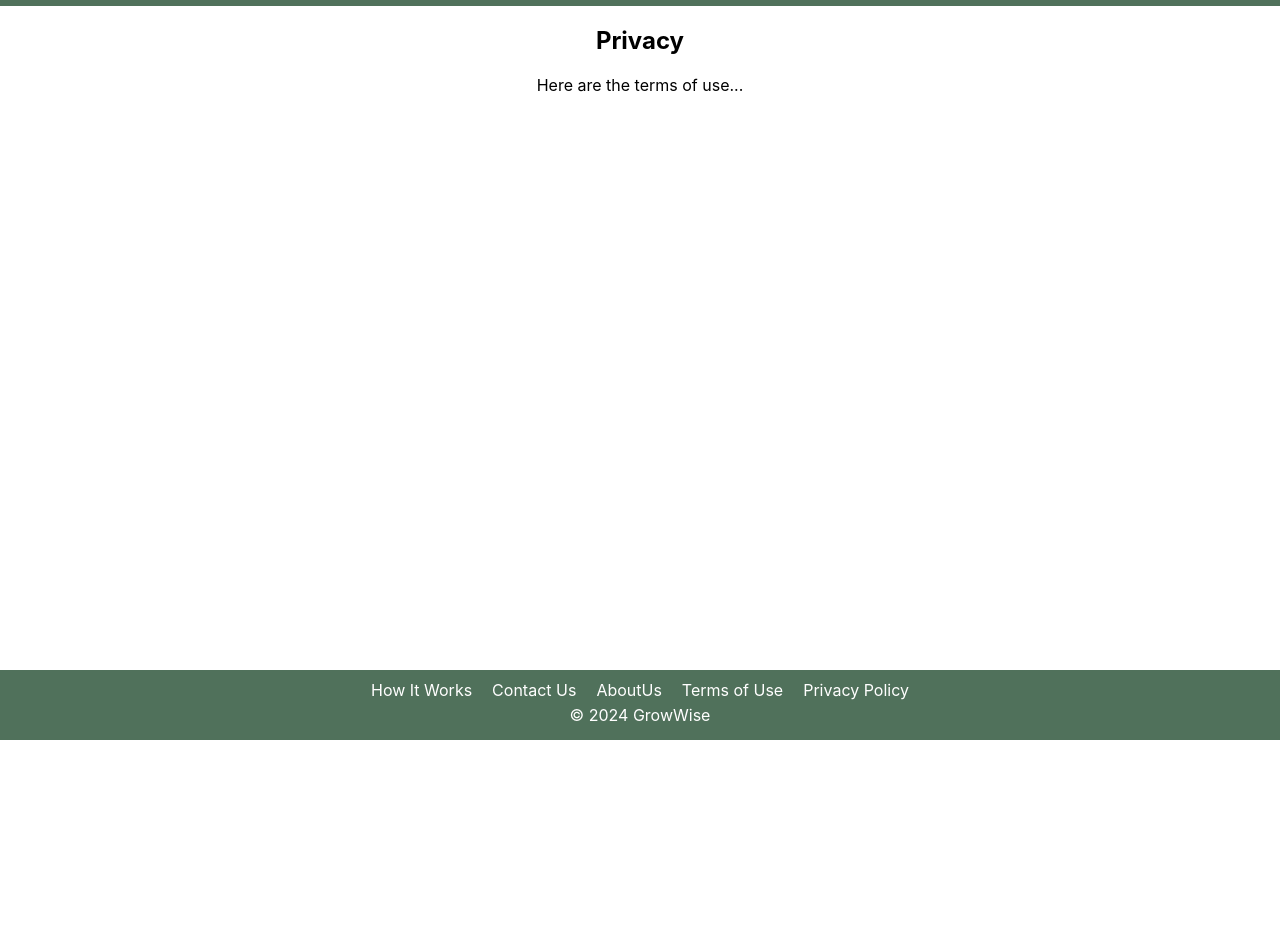
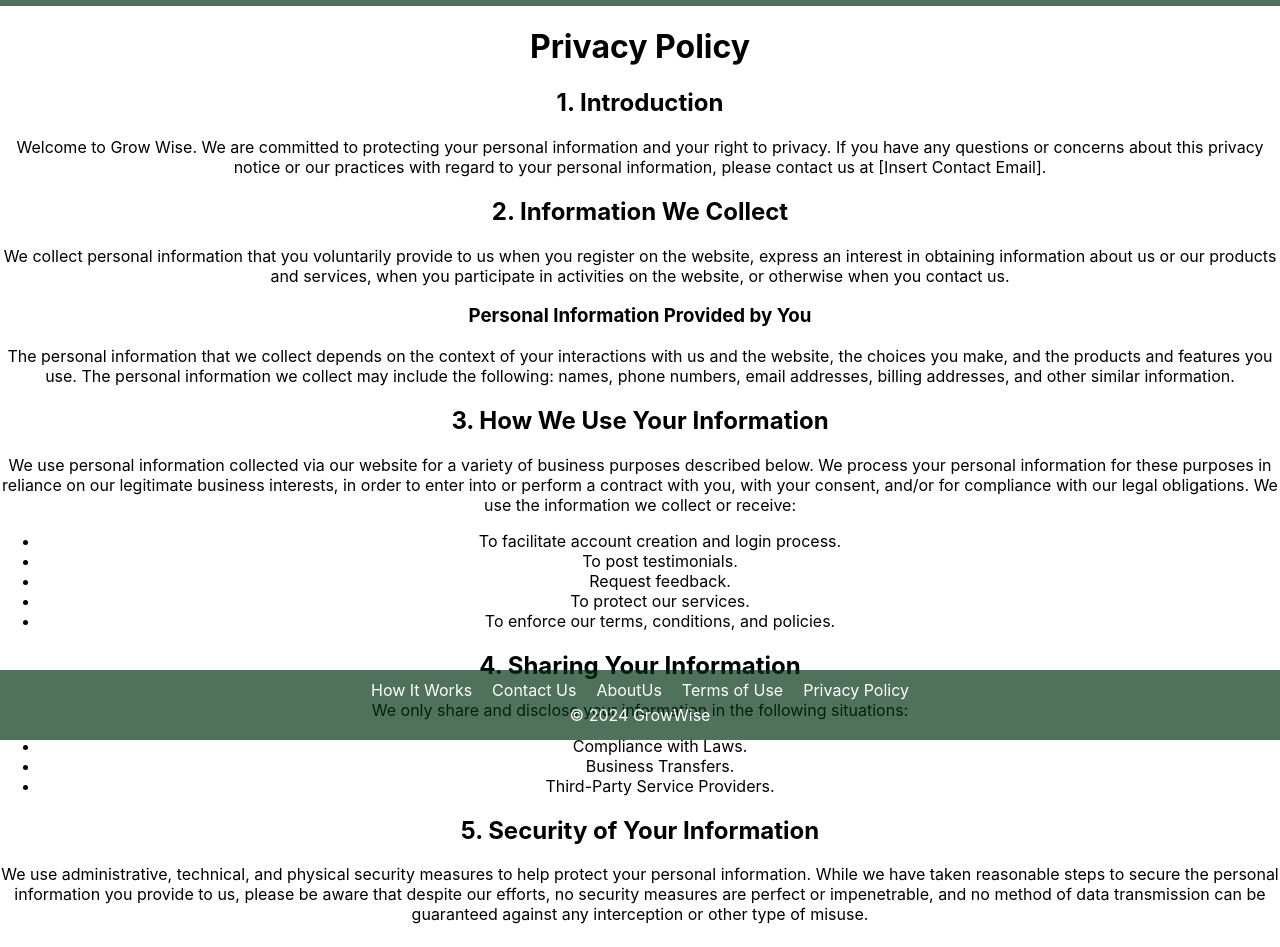
Before and after one commit to sahomelabs/exptest, a React (Create React App) app: page /privacy in a window 1280 px wide. Shown: the part 60-1007 px from the top of the page. Before the commit the page ends 800 px from the top, so only its background shows below. Built offline with nearby package versions, Linux system fonts and the light colour scheme.

Commit message:
add privacypolicy page and details

```diff
--- a/src/App.js
+++ b/src/App.js
@@ -8,7 +8,7 @@ import Summary from './Components/Summary/Summary';
 import Footer from './Components/Footer/Footer';
 import ContactUs from './Pages/ContactUs/ContactUs';
 import TermsOfUse from './Pages/TermsofUse/TermsOfUse';
-import Privacy from './Pages/Privacy/Privacy';
+import Privacy from './Pages/Privacy/PrivacyPolicy';
 import SignIn from './Components/SignIn/SignIn';
 import SignOut from './Components/SignOut/SignOut';
 import SignUp from './Components/SignUp/SignUp';
--- a/src/Pages/Privacy/Privacy.jsx
+++ /dev/null
@@ -1,13 +0,0 @@
-// src/pages/privacy.jsx
-import React from 'react';
-
-const Privacy = () => {
-  return (
-    <div className="container">
-      <h2>Privacy</h2>
-      <p>Here are the terms of use...</p>
-    </div>
-  );
-};
-
-export default Privacy;
--- /dev/null
+++ b/src/Pages/Privacy/PrivacyPolicy.jsx
@@ -0,0 +1,48 @@
+// src/pages/privacy.jsx
+import React from 'react';
+import './PrivacyPolicy.css';
+
+const PrivacyPolicy = () => {
+  return (
+    <div className="privacy-policy">
+      <h1>Privacy Policy</h1>
+      <h2>1. Introduction</h2>
+      <p>Welcome to Grow Wise. We are committed to protecting your personal information and your right to privacy. If you have any questions or concerns about this privacy notice or our practices with regard to your personal information, please contact us at [Insert Contact Email].</p>
+
+      <h2>2. Information We Collect</h2>
+      <p>We collect personal information that you voluntarily provide to us when you register on the website, express an interest in obtaining information about us or our products and services, when you participate in activities on the website, or otherwise when you contact us.</p>
+
+      <h3>Personal Information Provided by You</h3>
+      <p>The personal information that we collect depends on the context of your interactions with us and the website, the choices you make, and the products and features you use. The personal information we collect may include the following: names, phone numbers, email addresses, billing addresses, and other similar information.</p>
+
+      <h2>3. How We Use Your Information</h2>
+      <p>We use personal information collected via our website for a variety of business purposes described below. We process your personal information for these purposes in reliance on our legitimate business interests, in order to enter into or perform a contract with you, with your consent, and/or for compliance with our legal obligations. We use the information we collect or receive:</p>
+      <ul>
+        <li>To facilitate account creation and login process.</li>
+        <li>To post testimonials.</li>
+        <li>Request feedback.</li>
+        <li>To protect our services.</li>
+        <li>To enforce our terms, conditions, and policies.</li>
+      </ul>
+
+      <h2>4. Sharing Your Information</h2>
+      <p>We only share and disclose your information in the following situations:</p>
+      <ul>
+        <li>Compliance with Laws.</li>
+        <li>Business Transfers.</li>
+        <li>Third-Party Service Providers.</li>
+      </ul>
+
+      <h2>5. Security of Your Information</h2>
+      <p>We use administrative, technical, and physical security measures to help protect your personal information. While we have taken reasonable steps to secure the personal information you provide to us, please be aware that despite our efforts, no security measures are perfect or impenetrable, and no method of data transmission can be guaranteed against any interception or other type of misuse.</p>
+
+      <h2>6. Contact Us</h2>
+      <p>If you have questions or comments about this policy, you may contact us at:</p>
+      <p>Email: support@grow--wise.com</p>
+      <p>Effective Date: July 30, 2024</p>
+
+    </div>
+  );
+};
+
+export default PrivacyPolicy;
```
Also changed, not shown: src/Pages/Privacy/PrivacyPolicy.css (added).
